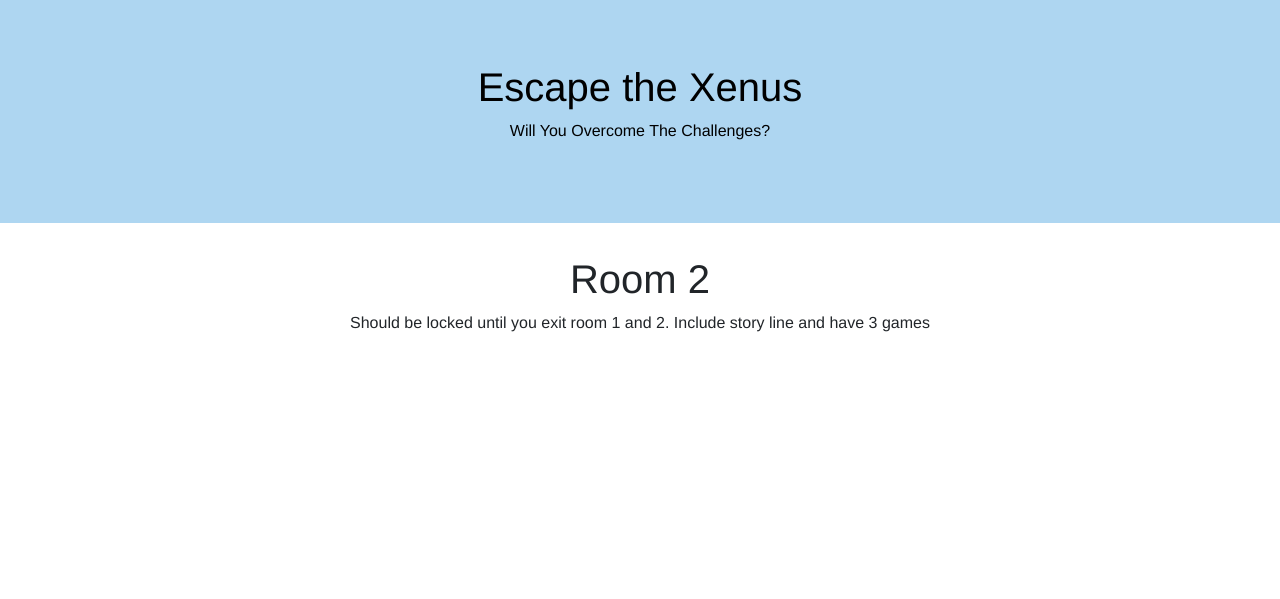
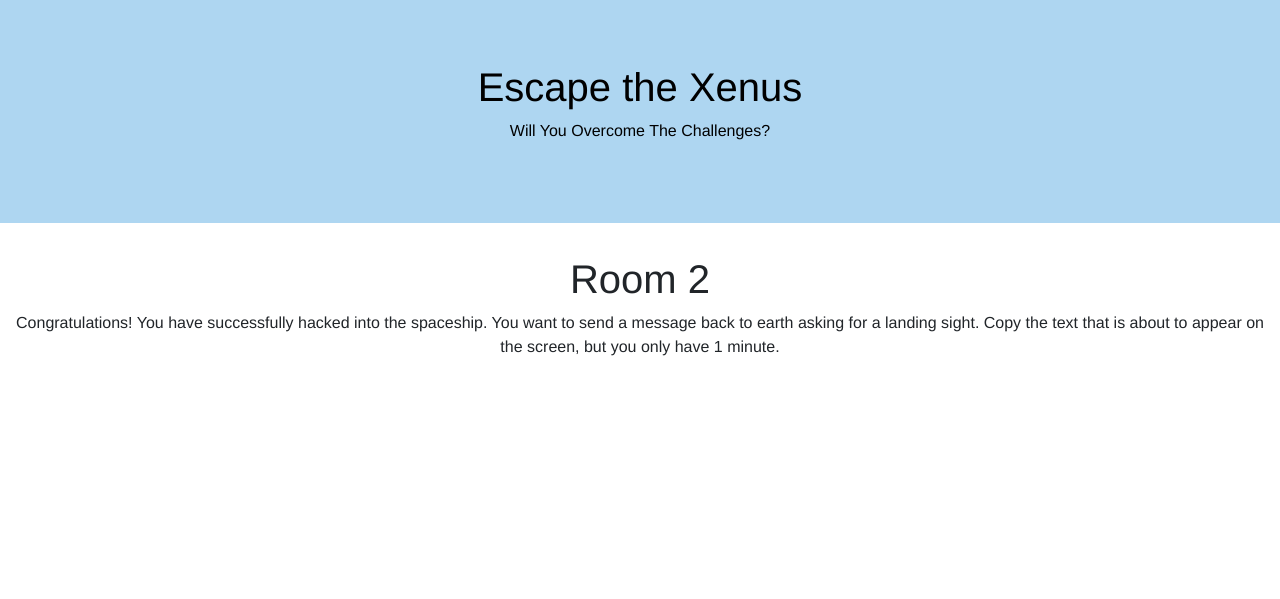
Before and after one commit to hliu01/xenus, a Flask app: page /level2 in a window 1280 px wide. Shown: the part 57-656 px from the top of the page. Run offline with Flask 2, Linux system fonts and the light colour scheme; a user stored in the database is signed in; some libraries are stand-ins or nearby versions.

Commit message:
added storyline. still needs work

```diff
--- a/templates/level1.html
+++ b/templates/level1.html
@@ -42,7 +42,7 @@
 <div class="container-fluid">
   <center>
     <h1>Level 1</h1>
-    <p> Welcome to Xenus. Your first mission is to hack into the spaceship. Use your computational acumen to succesfully hack into the spaceship</p>
+    <p> Welcome to Xenus. Your first mission is to gather resources for your trip back to earth. insert  snake game</p>
   </center>
 </div>
 <head>
--- a/templates/level2.html
+++ b/templates/level2.html
@@ -35,7 +35,9 @@
 <div class="container-fluid">
   <center>
       <h1>Room 2</h1>
-        <p> Should be locked until you exit room 1 and 2. Include story line and have 3 games </p>
+        <p> Congratulations! You have successfully hacked into the spaceship.
+You want to send a message back to earth asking for a landing sight. Copy the text that is about to appear on the screen, but you only have 1 minute.
+ </p>
 
   </center>
 
--- a/templates/level3.html
+++ b/templates/level3.html
@@ -35,7 +35,8 @@
 <div class="container-fluid">
   <center>
       <h1>Room 3</h1>
-        <p> Should be locked until you exit room 1 and 2. Include story line and have 3 games </p>
+        <p> Earth is in sight! You want to communicate to Earth people telling them that you have arrived.
+ </p>
 
 
   </center>
```
